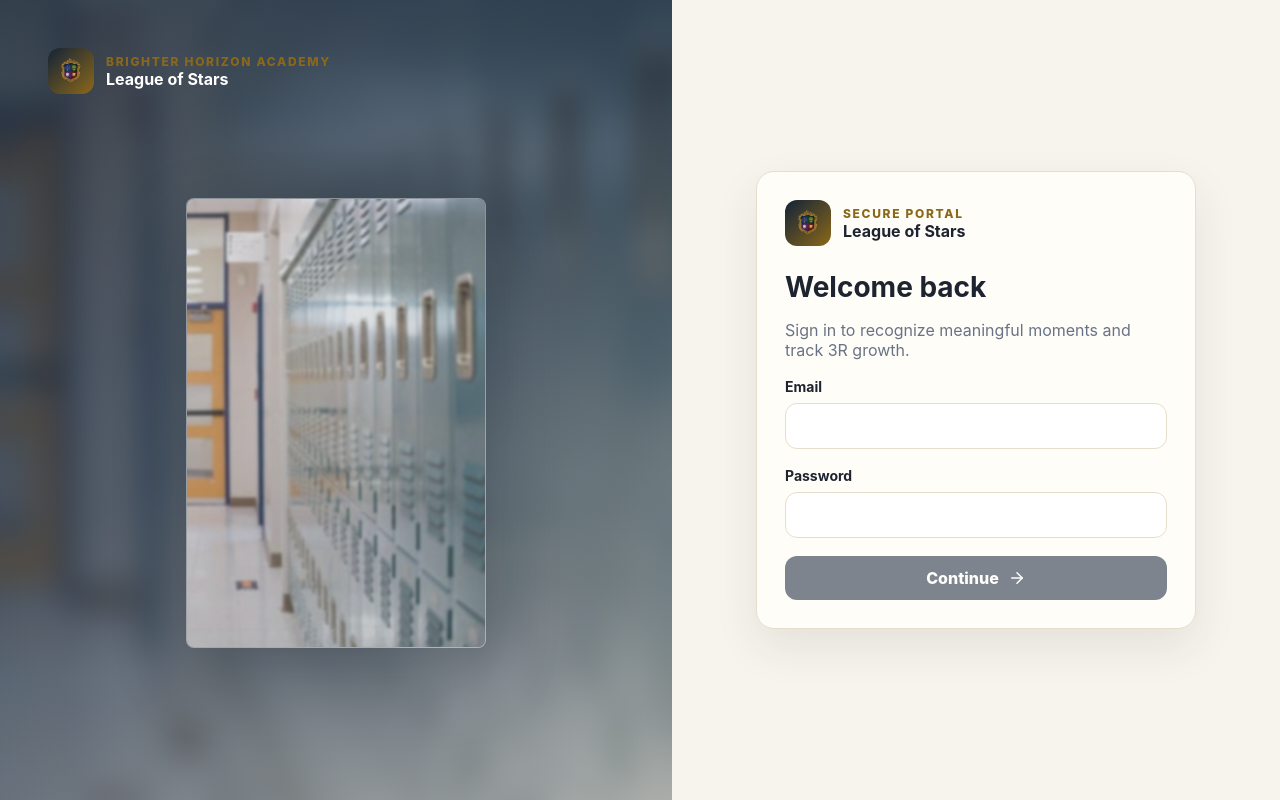
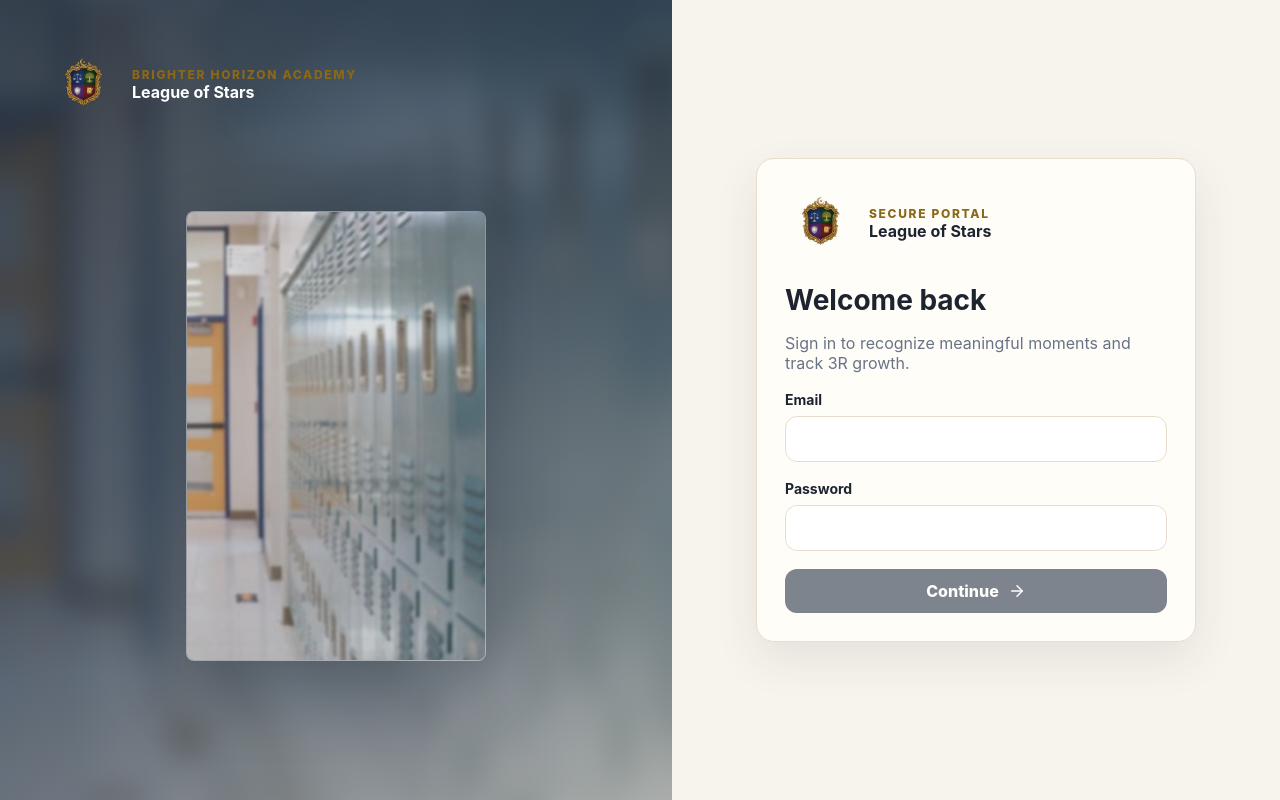
Before and after one commit to moneebsarmad/losv2, a Next.js app in the folder apps/web/: page / in a window 1280 px wide. Built offline with nearby package versions, Linux system fonts and the light colour scheme; no server answers.

Commit message:
Enlarge transparent login crest

```diff
--- a/apps/web/src/app/globals.css
+++ b/apps/web/src/app/globals.css
@@ -158,6 +158,18 @@ button {
   width: 34px;
   height: 34px;
   object-fit: contain;
+}
+
+.auth-page .brand-mark {
+  width: 72px;
+  height: 72px;
+  border-radius: 0;
+  background: transparent;
+}
+
+.auth-page .brand-mark img {
+  width: 66px;
+  height: 66px;
 }
 
 .eyebrow {
```
